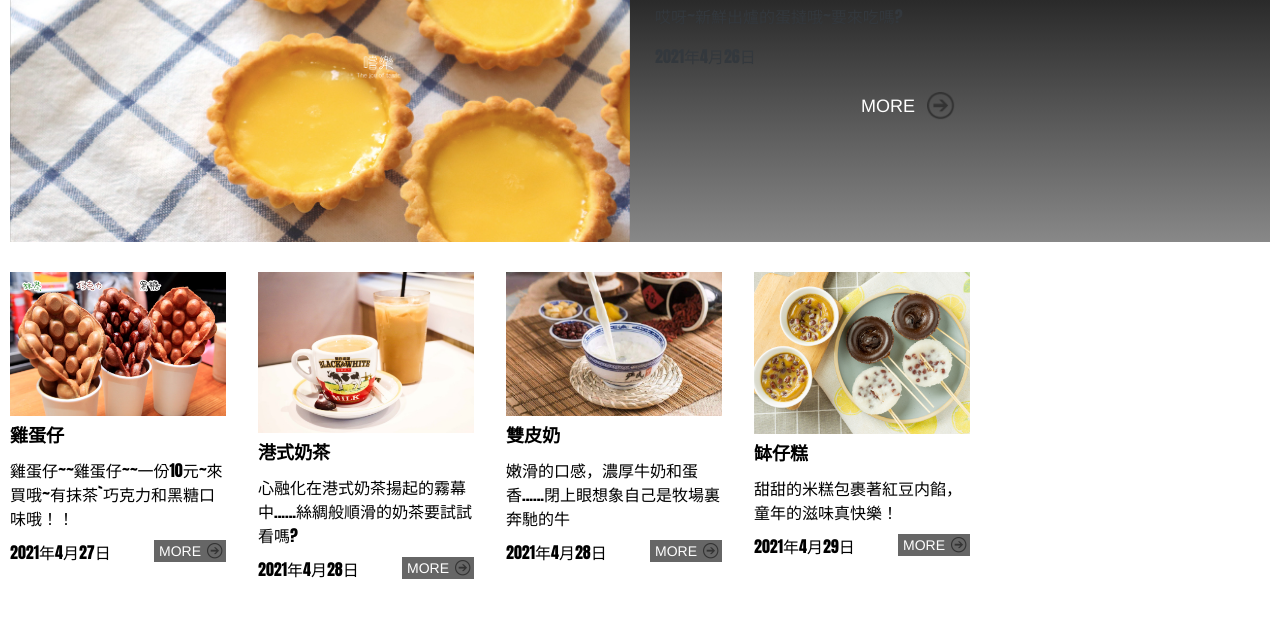
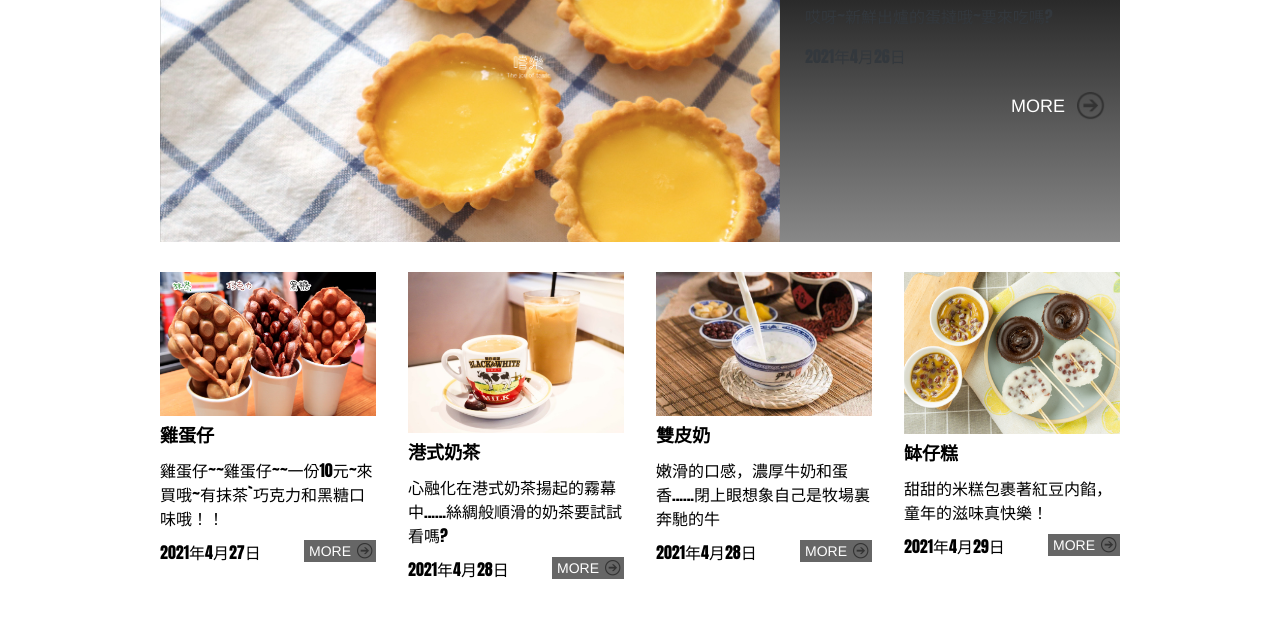
Before and after one commit to sienayu0111/newyangyang2, a plain HTML site: page index.html in a window 1280 px wide. Shown: the part 388-1021 px from the top of the page. Drawn offline with Linux system fonts and the light colour scheme; files whose address does not match are found by name; a web font is replaced by a local one.

Commit message:
rer
rere

```diff
--- a/style-l.css
+++ b/style-l.css
@@ -1,6 +1,6 @@
 /* ### 版面設計 ###*/
 body         {margin: 24px 10px;
-             font-family: Impact, fantasy, '標楷體', Impact, fantasy;font color:#33383d;">}
+             font-family: Impact, fantasy, '標楷體', Impact, fantasy;font color:#33383d;}
 
 
 #container   {width: 960px;
```
